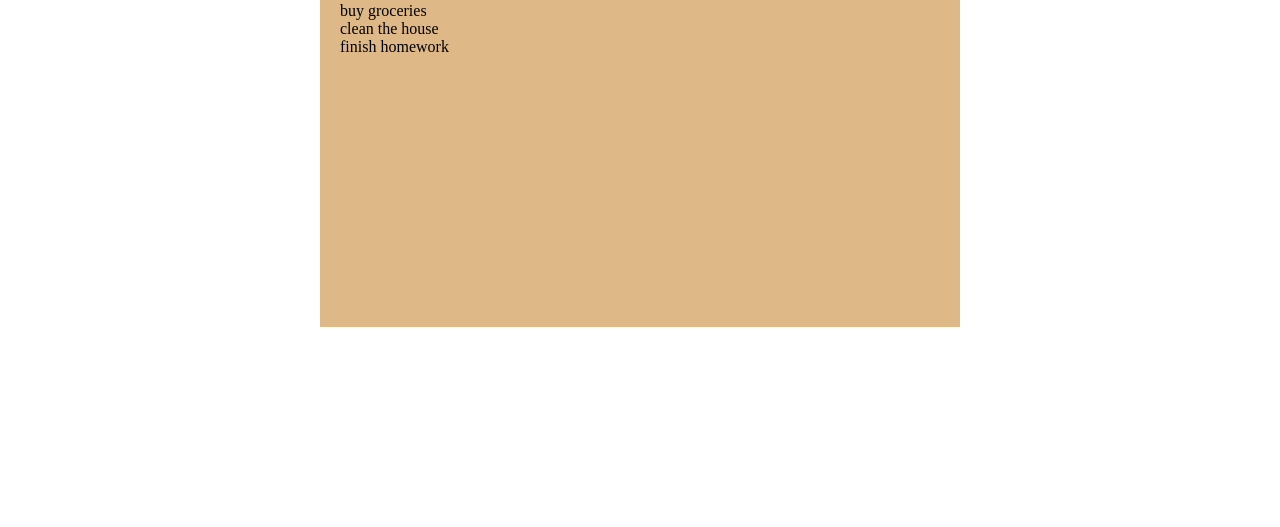
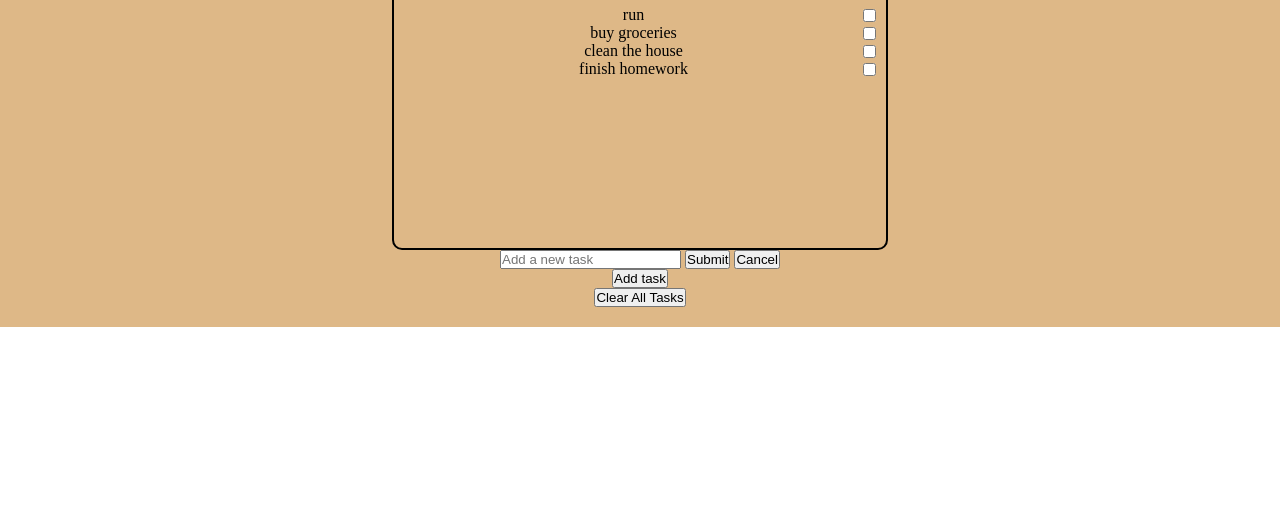
Before and after one commit to lucifron28/pre-react-bootcamp, a plain HTML site: page todo/index.html in a window 1280 px wide. Shown: the part 273-800 px from the top of the page. Drawn offline with Linux system fonts and the light colour scheme.

Commit message:
alignments

```diff
--- a/todo/index.html
+++ b/todo/index.html
@@ -10,12 +10,18 @@
     <div id="app">
         <h1>My Tasks</h1>
 
-        <div>
-            <ul id="tasks">
 
-            </ul>
-        </div>
+        <ul id="tasks"></ul>
+
+        <form id="task-form">
+            <input type="text" id="task-input" placeholder="Add a new task" required>
+            <button type="submit">Submit</button>
+            <button type="button">Cancel</button>
+        </form>
+        <button type="button" id="add-task-button">Add task</button>
+        <button type="button" id="clear-tasks-button">Clear All Tasks</button>
     </div>
+
     <script src="script.js"></script>
 </body>
 </html>
--- a/todo/script.js
+++ b/todo/script.js
@@ -1,9 +1,19 @@
 let allTasks = ["run", "buy groceries", "clean the house", "finish homework"];
 
 let taskList = document.getElementById("tasks");
+let addTastButton = document.getElementById("add-task-button");
+let clearTasksButotn = document.getElementById("clear-tasks-button");
 
 allTasks.forEach(task => {
     let li = document.createElement("li");
-    li.textContent = task;
+    let checkbox = document.createElement("input");
+    let textContent = document.createTextNode(task);
+    let spanText = document.createElement("span");
+    spanText.appendChild(textContent);
+    li.appendChild(spanText);
+    checkbox.type = "checkbox";
+    checkbox.className = "task-checkbox";
+    li.appendChild(checkbox);
+    li.className = "task-item";
     taskList.appendChild(li);
 })
--- a/todo/styles.css
+++ b/todo/styles.css
@@ -13,10 +13,11 @@ body {
     display: flex;
     flex-direction: column;
     background-color: burlywood;
-    height: 50%;
-    width: 50%;
+    height: 400px;
+    width: 100%;
     margin: auto;
     padding: 20px;
+    align-items: center;
 }
 
 #app h1 {
@@ -25,6 +26,26 @@ body {
 }
 
 #app ul {
+    position: relative;
+    display: flex;
+    flex-direction: column;
+    width: 40%;
+    height: 100%;
+    overflow-y: auto;
+    border: 2px solid #000;
+    border-radius: 10px;
+    padding: 10px;
     list-style: none;
-    padding: 0;
+    padding-top: 20px;
 }
+
+.task-item {
+    display: flex;
+    width: 100%;
+    align-items: center;
+}
+
+.task-item span {
+    flex: 1;
+    text-align: center;
+}
```
